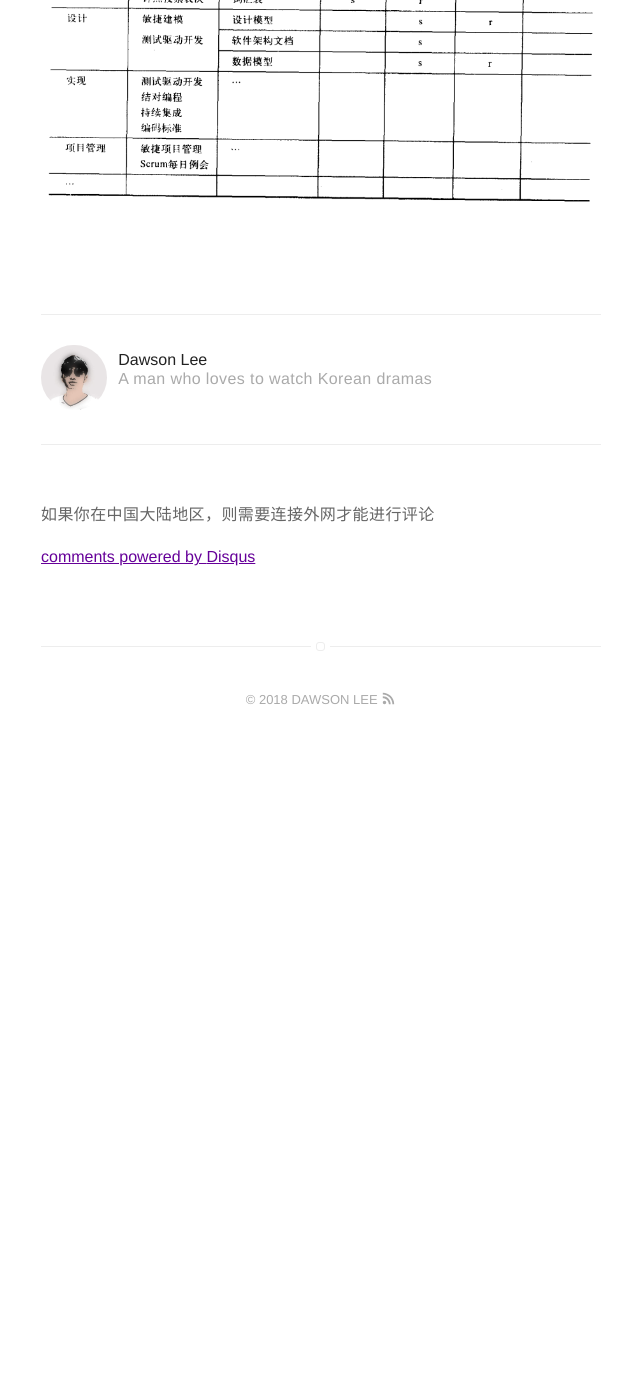
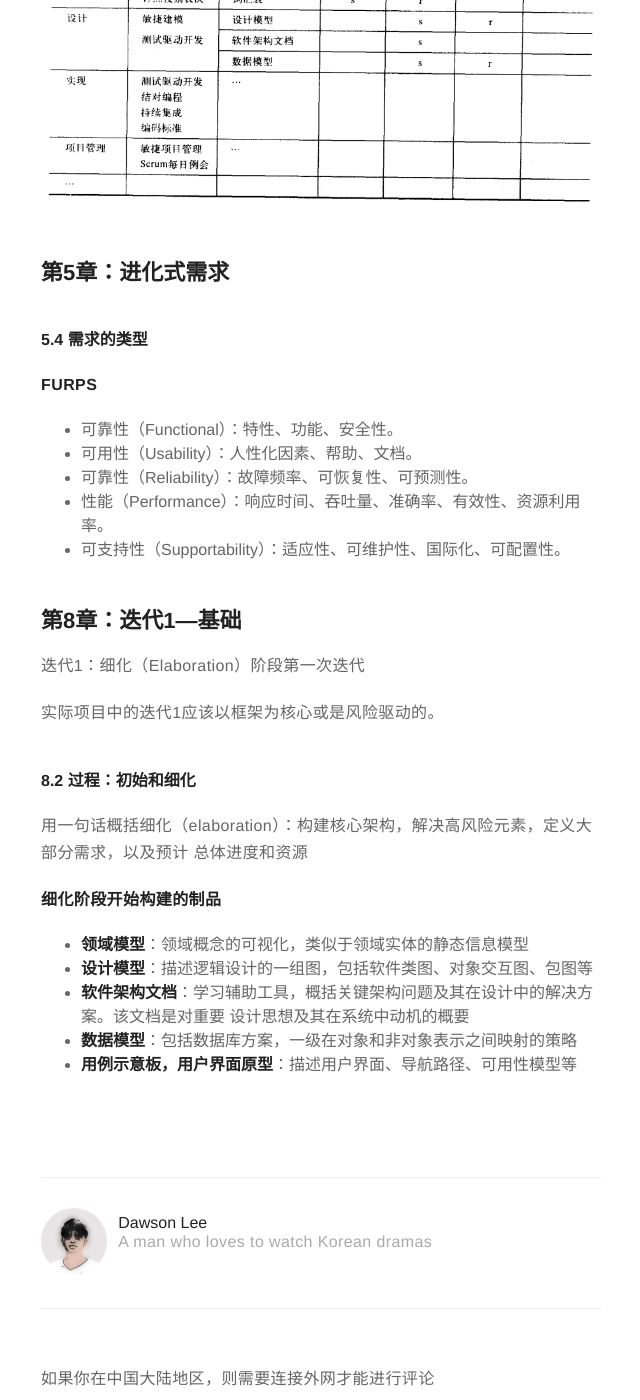
Before and after one commit to dawsonlee1790/dawsonlee1790.github.io, a Jekyll site: the page built from _posts/2018-08-26-《Applying UML and Patterns 》读书笔记.md, in a window 1280 px wide and 1400 px high, scrolled down 3700 px. Shown: the whole window, without its empty margins (319-959 px from the left). Built offline with Jekyll 4.4.1, drawn with Linux system fonts in a browser that asks for light colours; comment, search, counter and statistics services are not loaded; before the commit the page ends 4447 px from its top, so only the background shows below that.

Commit message:
发布新文章《Applying UML and Patterns》读书笔记

```diff
--- a/_posts/2018-08-26-《Applying UML and Patterns 》读书笔记.md
+++ b/_posts/2018-08-26-《Applying UML and Patterns 》读书笔记.md
@@ -108,3 +108,35 @@ UP的创始人并没有为其赋予重量级或非敏捷的含义。实际上，
 #### 开发案例
 
 ![开发案例][2.12]
+
+## 第5章：进化式需求
+
+#### 5.4 需求的类型
+
+**FURPS**
+
+* 可靠性（Functional）：特性、功能、安全性。
+* 可用性（Usability）：人性化因素、帮助、文档。
+* 可靠性（Reliability）：故障频率、可恢复性、可预测性。
+* 性能（Performance）：响应时间、吞吐量、准确率、有效性、资源利用率。
+* 可支持性（Supportability）：适应性、可维护性、国际化、可配置性。
+
+## 第8章：迭代1—基础
+
+迭代1：细化（Elaboration）阶段第一次迭代
+
+实际项目中的迭代1应该以框架为核心或是风险驱动的。
+
+#### 8.2 过程：初始和细化
+
+用一句话概括细化（elaboration）：构建核心架构，解决高风险元素，定义大部分需求，以及预计
+总体进度和资源
+
+**细化阶段开始构建的制品**
+
+* **领域模型**：领域概念的可视化，类似于领域实体的静态信息模型
+* **设计模型**：描述逻辑设计的一组图，包括软件类图、对象交互图、包图等
+* **软件架构文档**：学习辅助工具，概括关键架构问题及其在设计中的解决方案。该文档是对重要
+设计思想及其在系统中动机的概要
+* **数据模型**：包括数据库方案，一级在对象和非对象表示之间映射的策略
+* **用例示意板，用户界面原型**：描述用户界面、导航路径、可用性模型等
```
